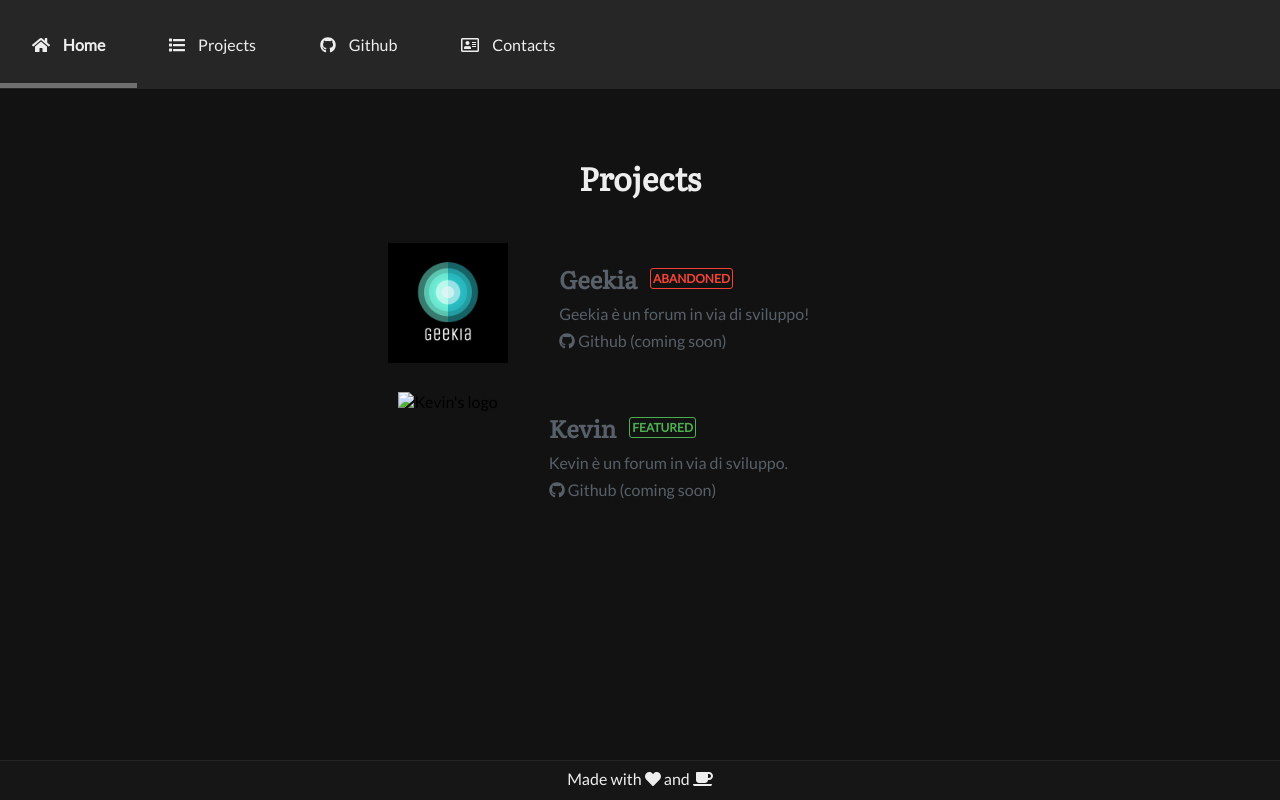
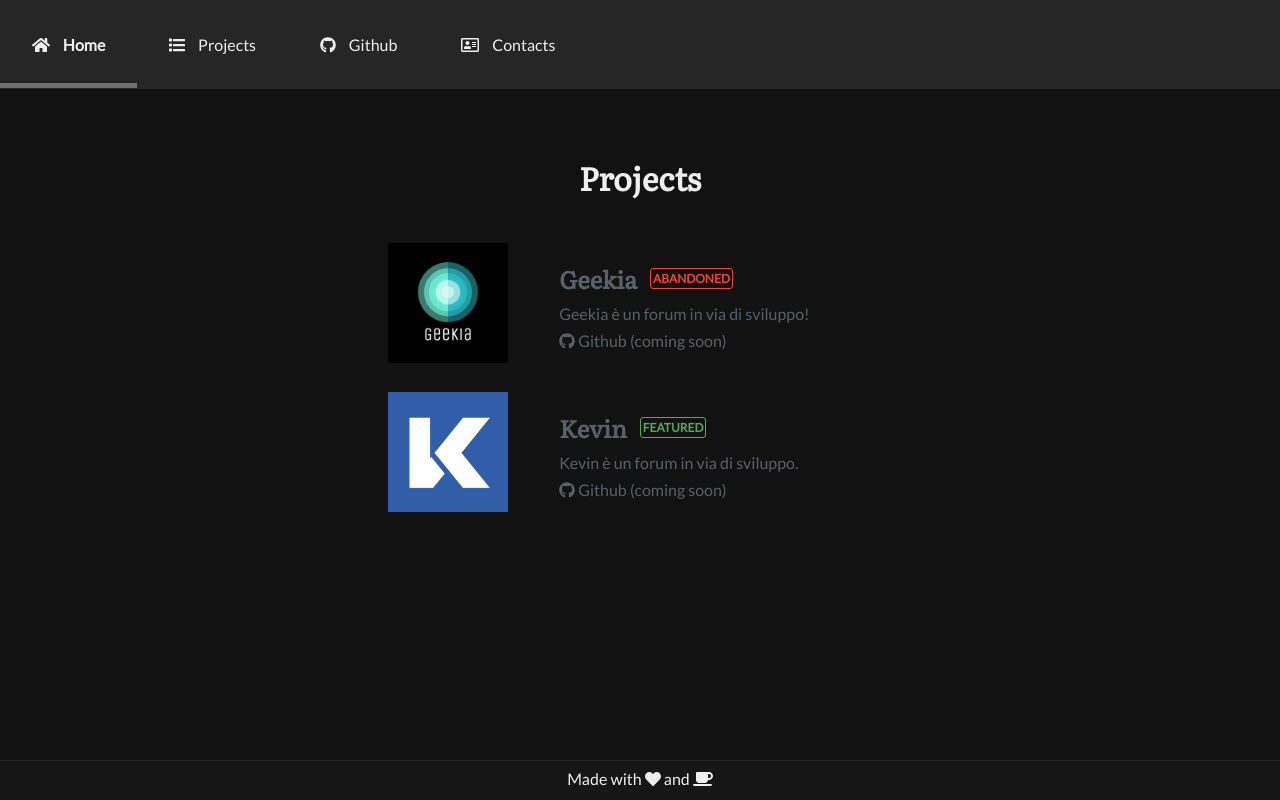
Before and after one commit to TommyAnd/tommyand.github.io, a plain HTML site: page projects.html in a window 1280 px wide. Drawn offline with Linux system fonts and the light colour scheme.

Commit message:
updated kevin logo

```diff
--- a/projects.html
+++ b/projects.html
@@ -49,7 +49,7 @@
 			</div>
 
 			<div class="section" id="pycards">
-				<img src="assets/projects/pycards.png" alt="Kevin's logo">
+				<img src="assets/projects/kevin.png" alt="Kevin's logo">
 				<div>
 					<h2 class="section-title">Kevin<small class="flag featured">FEATURED</small></h2>
 					<div class="section-content">Kevin è un forum in via di sviluppo.</div>
```
